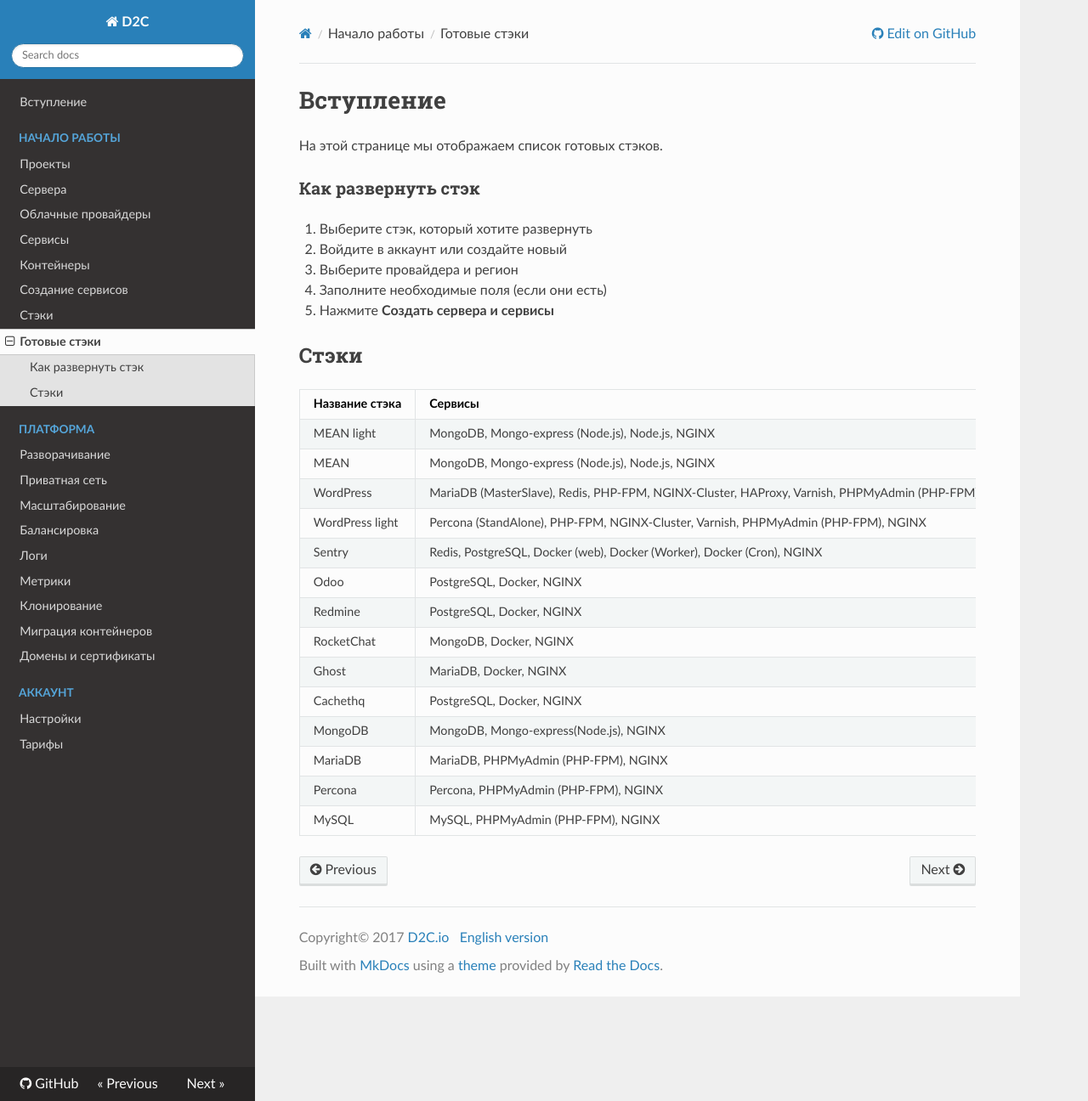
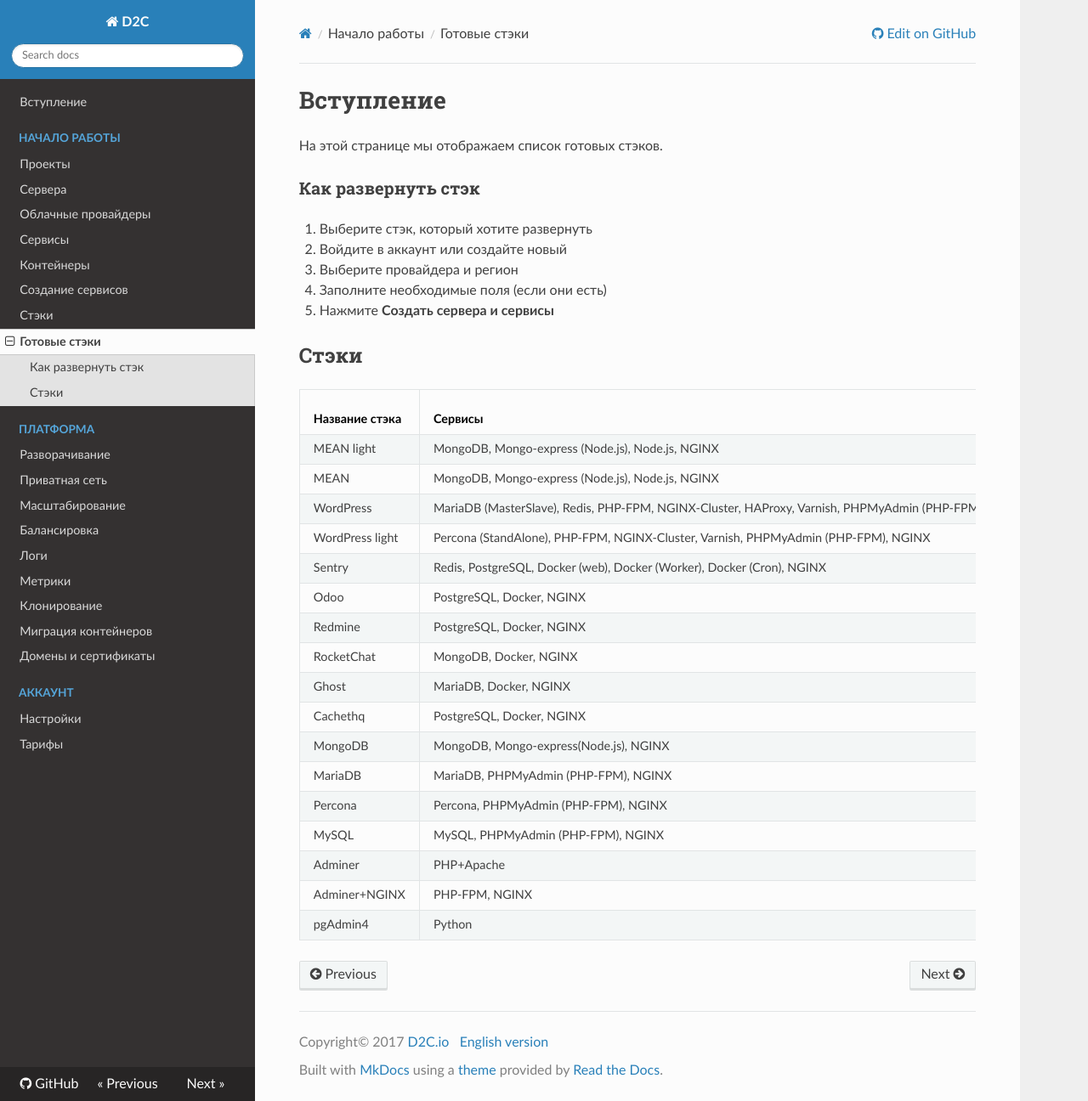
Before and after one commit to d2cio/docs-ru, an MkDocs documentation site: the page built from docs/getting-started/stack-hub.md, in a window 1280 px wide and 1296 px high. Shown: the whole window at 85% size. Built offline with MkDocs 1.6.1, drawn with Linux system fonts in a browser that asks for light colours; nearby versions of some CDN libraries; old or Windows-style settings are respelled for this version of MkDocs; part of the change alters nothing that is shown.

Commit message:
add new stacks

```diff
--- a/docs/getting-started/stack-hub.md
+++ b/docs/getting-started/stack-hub.md
@@ -12,12 +12,12 @@
 
 ## Стэки
 
-| Название стэка     |  Сервисы  | Конфигурация | Исходники и ссылка на разворачивание |
+| Название стэка     |  Сервисы  | Конфигурация | Ссылки на GitHub<br>и разворачивание &nbsp; |
 | :-------------     | :-------------  | :-------------  |:------------- |
 | MEAN light | MongoDB, Mongo-express (Node.js), Node.js, NGINX    | 1 сервер, 4 контейнера  | [GitHub](https://github.com/d2cio/mean-light-stack) \| [Развернуть](https://panel.d2c.io/?import=https://github.com/d2cio/mean-light-stack/archive/master.zip)
 | MEAN  | MongoDB, Mongo-express (Node.js), Node.js, NGINX    | 2 сервера, 4 контейнера  | [GitHub](https://github.com/d2cio/mean-stack) \| [Развернуть](https://panel.d2c.io/?import=https://github.com/d2cio/mean-stack/archive/master.zip)
 | WordPress | MariaDB (MasterSlave), Redis, PHP-FPM, NGINX-Cluster, HAProxy, Varnish, PHPMyAdmin (PHP-FPM), NGINX   |  3 сервера, 11 контейнера |  [GitHub](https://github.com/d2cio/wordpress-scalable-stack) \| [Развернуть](https://panel.d2c.io/?import=https://github.com/d2cio/wordpress-scalable-stack/archive/master.zip)
-| WordPress light | Percona (StandAlone), PHP-FPM, NGINX-Cluster, Varnish, PHPMyAdmin (PHP-FPM), NGINX   |  1 сервер, 6 containers |  [GitHub](https://github.com/d2cio/wordpress-scalable-light-stack) \| [Развернуть](https://panel.d2c.io/?import=https://github.com/d2cio/wordpress-scalable-light-stack/archive/master.zip)
+| WordPress light | Percona (StandAlone), PHP-FPM, NGINX-Cluster, Varnish, PHPMyAdmin (PHP-FPM), NGINX   |  1 сервер, 6 контейнера |  [GitHub](https://github.com/d2cio/wordpress-scalable-light-stack) \| [Развернуть](https://panel.d2c.io/?import=https://github.com/d2cio/wordpress-scalable-light-stack/archive/master.zip)
 | Sentry     | Redis, PostgreSQL, Docker (web), Docker (Worker), Docker (Cron), NGINX | 1 сервер, 6 контейнера | [GitHub](https://github.com/d2cio/sentry-stack) \| [Развернуть](https://panel.d2c.io/?import=https://github.com/d2cio/sentry-stack/archive/master.zip)
 | Odoo     | PostgreSQL, Docker, NGINX  |  1 сервер, 3 контейнера | [GitHub](https://github.com/d2cio/odoo-stack) \| [Развернуть](https://panel.d2c.io/?import=https://github.com/d2cio/odoo-stack/archive/master.zip)
 | Redmine     | PostgreSQL, Docker, NGINX  |  1 сервер, 3 контейнера | [GitHub](https://github.com/d2cio/redmine-stack) \| [Развернуть](https://panel.d2c.io/?import=https://github.com/d2cio/redmine-stack/archive/master.zip)
@@ -28,3 +28,6 @@
 | MariaDB   | MariaDB, PHPMyAdmin (PHP-FPM), NGINX  |  1 сервер, 3 контейнера | [GitHub](https://github.com/d2cio/mariadb-stack) \| [Развернуть](https://panel.d2c.io/?import=https://github.com/d2cio/mariadb-stack/archive/master.zip)
 | Percona   | Percona, PHPMyAdmin (PHP-FPM), NGINX  |  1 сервер, 3 контейнера | [GitHub](https://github.com/d2cio/percona-stack) \| [Развернуть](https://panel.d2c.io/?import=https://github.com/d2cio/percona-stack/archive/master.zip)
 | MySQL   | MySQL, PHPMyAdmin (PHP-FPM), NGINX  |  1 сервер, 3 контейнера | [GitHub](https://github.com/d2cio/mysql-stack) \| [Развернуть](https://panel.d2c.io/?import=https://github.com/d2cio/mysql-stack/archive/master.zip)
+| Adminer   | PHP+Apache  |  1 сервер, 1 контейнер | [GitHub](https://github.com/d2cio/adminer-stack) \| [Развернуть](https://panel.d2c.io/?import=https://github.com/d2cio/adminer-stack/archive/master.zip)
+| Adminer+NGINX   | PHP-FPM, NGINX  |  1 сервер, 2 контейнера | [GitHub](https://github.com/d2cio/adminer-nginx-stack) \| [Развернуть](https://panel.d2c.io/?import=https://github.com/d2cio/adminer-nginx-stack/archive/master.zip)
+| pgAdmin4  | Python  | 1 сервер, 1 контейнер  | [GitHub](https://github.com/d2cio/pgAdmin-stack) \| [Развернуть](https://panel.d2c.io/?import=https://github.com/d2cio/pgAdmin-stack/archive/master.zip) |
--- a/docs/scripts/extra.js
+++ b/docs/scripts/extra.js
@@ -15,6 +15,13 @@
 //     }
 //     x[slideIndex-1].style.display = "block";
 // }
+var links = document.querySelectorAll( 'a' );
+for (var i = 0, length = links.length; i < length; i++) {
+  if (links[i].hostname != window.location.hostname) {
+    links[i].target = '_blank';
+  }
+}
+
 <!-- Yandex.Metrika counter -->
 (function (d, w, c) {
     (w[c] = w[c] || []).push(function() {
```
